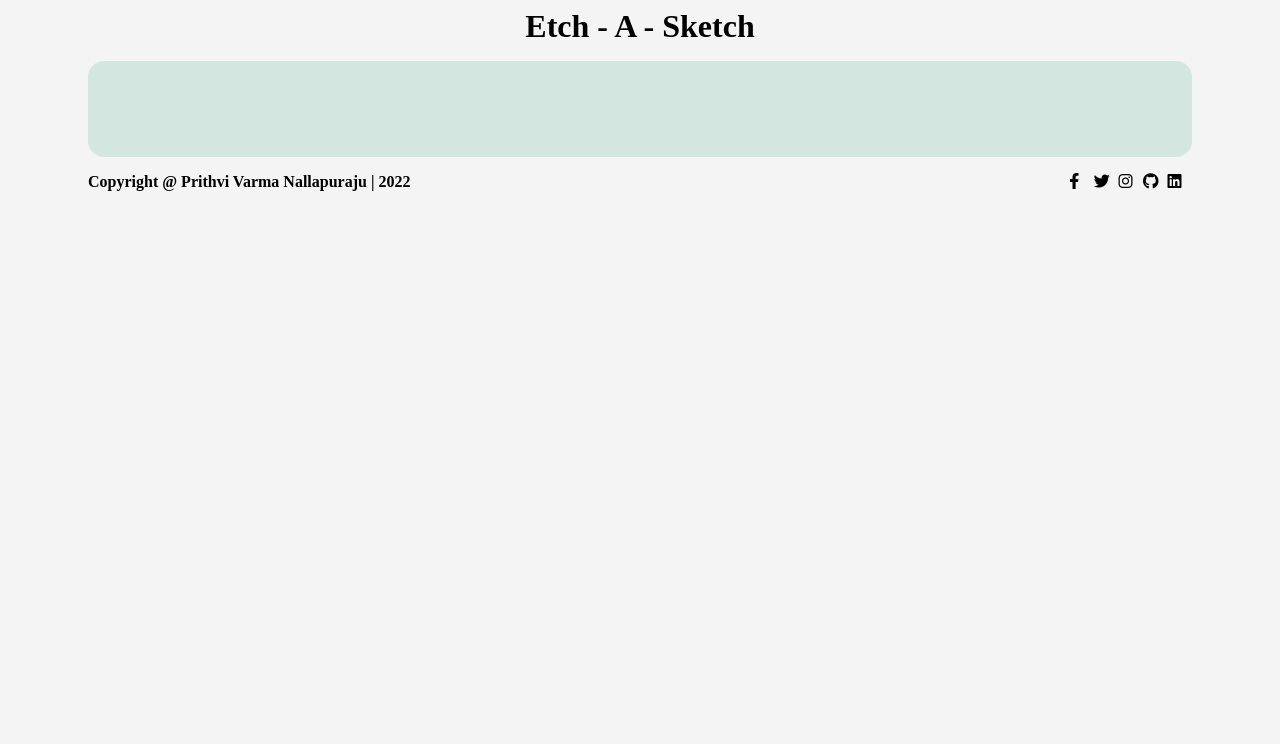
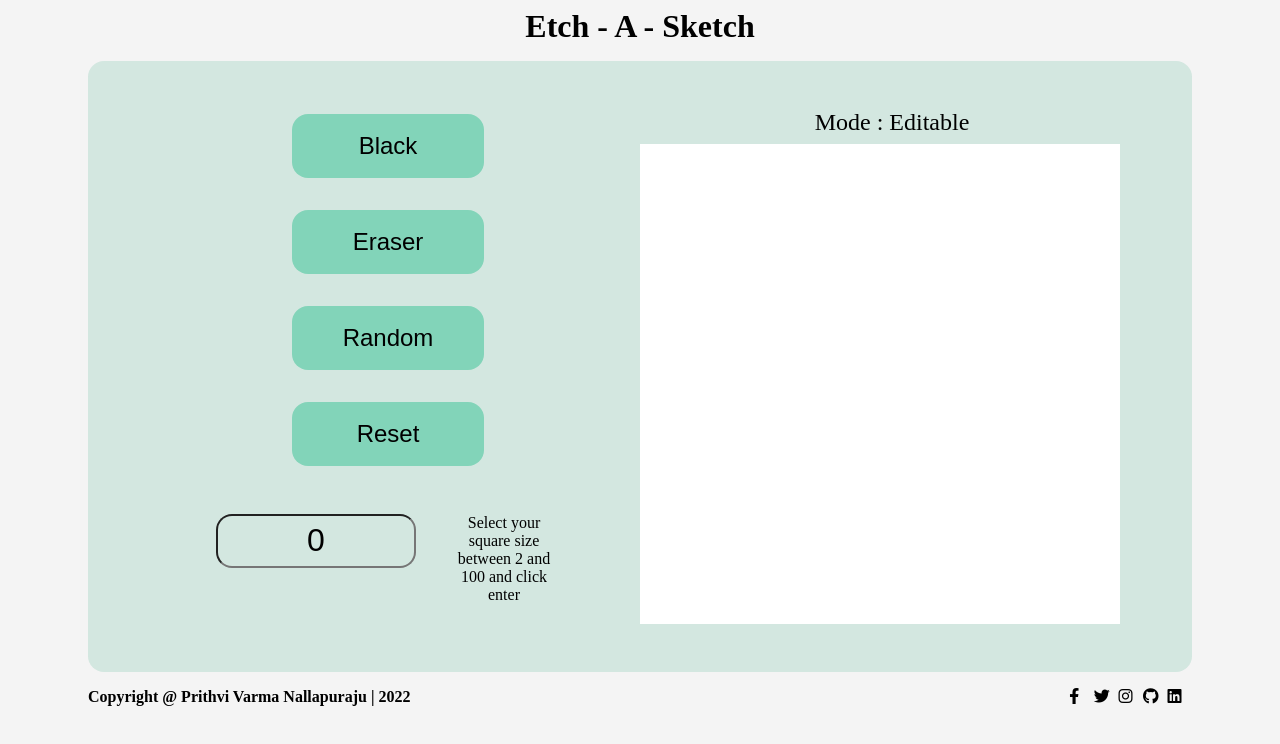
Before and after one commit to prithvivarma-nallapuraju/etch-a-sketch, a plain HTML site: page index.html in a window 1280 px wide. Drawn offline with nearby package versions, Linux system fonts and the light colour scheme.

Commit message:
completed the project

```diff
--- a/CSS/style.css
+++ b/CSS/style.css
@@ -36,6 +36,78 @@ body {
     text-align: center;
     align-items: center;
     justify-content: center;
+    display: flex;
+}
+
+.main-body .input-section,
+.main-body .output-section {
+    flex: 1;
+}
+
+.main-body .input-section {
+    text-align: center;
+    align-items: center;
+    justify-content: center;
+}
+
+
+
+.main-body .input-section button{
+    display: block;
+    margin: auto;
+    margin-bottom: 2rem;
+    height: 4rem;
+    width: 12rem;
+    text-align: center;
+    font-size: 1.5rem;
+    background-color: rgba(124, 211, 182, 0.92);
+    border-radius: 1rem;
+    border-color: transparent;
+}
+
+.main-body .input-section button:hover {
+    transform: scale(1.2);
+}
+
+.main-body .input-section .set-Size {
+    display: flex;
+    margin-right: 5rem;
+    margin-left: 5rem;
+}
+
+.main-body .input-section .set-Size input,
+.main-body .input-section .set-Size .set-size-button {
+    flex: 1;
+    margin-right: 2rem;
+}
+
+.main-body .input-section .set-Size input {
+    text-align: center;
+    justify-content: center;
+    align-items: center;
+    margin-top: 1rem;
+    height: 3rem;
+    width: 12rem;
+    border-radius: 1rem;
+    font-size: 2rem;
+    background-color: transparent;
+}
+
+.main-body .output-section .mode {
+    margin-bottom: 0.5rem;
+    font-size: 1.5rem;
+}
+
+.main-body .output-section .board {
+    width: 30rem;
+    height: 30rem;
+    display: grid;
+    border-color: white;
+    background-color: white;
+}
+
+.main-body .output-section .board:hover{
+    cursor: pointer;
 }
 
 
--- a/JS/script.js
+++ b/JS/script.js
@@ -0,0 +1,64 @@
+let color = 'black'
+let clicked = true
+
+function populateBoardSize(size) {
+    let board = document.querySelector('.board')
+    board.style.gridTemplateColumns = `repeat(${size},1fr)`
+    board.style.gridTemplateRows = `repeat(${size},1fr)`
+    let squares = board.querySelectorAll('div')
+    squares.forEach((div)=> div.remove())
+    let amount = size*size;
+    for (let i=0;i<amount;i++) {
+        let square = document.createElement('div')
+        square.addEventListener('mouseover', colorSquare)
+        square.style.backgroundColor = "white"
+        board.insertAdjacentElement('beforeend',square)
+    }
+}
+
+function changeSize(input) {
+    if(input>=2 && input<= 100) {
+        populateBoardSize(input)
+    }else {
+        swal({
+            title: "Please Select the Size between 2 and 100",
+            icon: "error",
+            button: "Refresh",
+          });
+    }
+}
+
+function colorSquare() {
+    if(clicked) {
+        if(color === 'random') {
+            this.style.backgroundColor = `hsl(${Math.random() * 360}, 100%, 50%)`
+        }else {
+            this.style.backgroundColor = color
+        }
+    }
+}
+
+function changeColor(choice) {
+    color = choice
+}
+
+function reset() {
+    let board = document.querySelector('.board')
+    let squares = board.querySelectorAll('div')
+    squares.forEach((div)=> div.style.backgroundColor = 'white')
+}
+
+
+document.querySelector('body').addEventListener('click',(e)=>{
+    let modeSelect = document.querySelector('.mode')
+    if(e.target.tagName != 'BUTTON' && e.target.tagName != 'INPUT') {
+        clicked = !clicked
+        if(clicked) {
+           modeSelect.textContent = 'Mode: Editable'
+           modeSelect.style.color = 'black'
+        }else {
+            modeSelect.textContent = 'Mode: Not Editable'
+            modeSelect.style.color = 'Red'
+        }
+   }
+})
--- a/index.html
+++ b/index.html
@@ -18,10 +18,21 @@
   <!-- Main Body Section -->
 
     <div class="main-body">
-      <div></div>
-      <div></div>
+      <div class="input-section">
+        <button onclick="changeColor('black')">Black</button>
+        <button onclick="changeColor('white')">Eraser</button>
+        <button onclick="changeColor('random')">Random</button>
+        <button onclick="reset()">Reset</button>
+        <div class="set-Size">
+          <input type="text" placeholder="Size of Board" value="0" onchange="changeSize(this.value)"/>
+          <p> Select your square size between 2 and 100 and click enter</p>
         </div>
-
+      </div>
+      <div class="output-section">
+        <div class="mode"> Mode : Editable </div>
+        <div class="board"></div>
+      </div>
+    </div>
   <!-- End of the Main Body Section -->
 
   <!-- Footer Section -->
@@ -50,6 +61,10 @@
       </div>
 
   <!-- End of Footer Section -->
+
+  <!-- JavaScript Section -->
     <script src="./JS/script.js"></script>
+    <script src="https://unpkg.com/sweetalert/dist/sweetalert.min.js"></script>
+  <!-- End of Javascript Section -->
 </body>
 </html>
```
Lines whose indentation alone changed are shown as unchanged.
